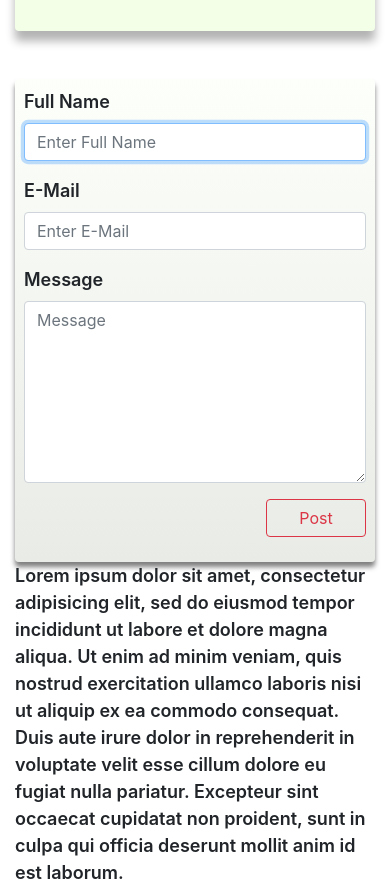
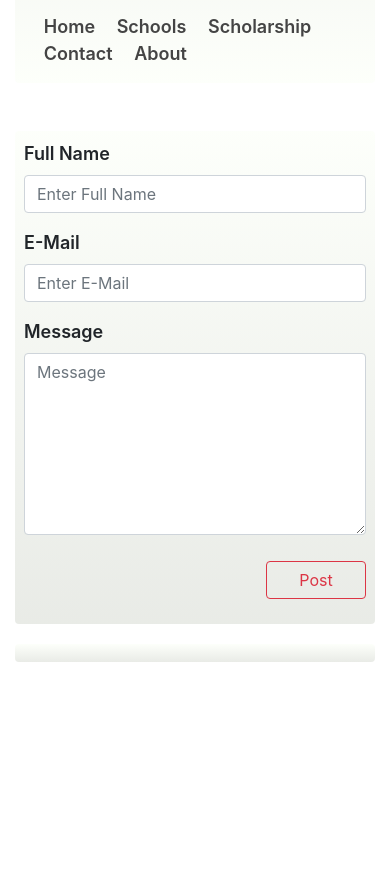
Before and after one commit to iamrizwan40/my-blog, a plain HTML site: page index.html in a window 390 px wide. Shown: the part 321-1207 px from the top of the page. After the commit the page ends 983 px from the top, so only its background shows below. Drawn offline with nearby package versions, Linux system fonts and the light colour scheme; a web font is replaced by a local one.

Commit message:
some changes

```diff
--- a/index.html
+++ b/index.html
@@ -27,34 +27,37 @@
                 <p>
                     Hey, there everone, I am Mohd Rizwan Ansari. I am a full stack web developer in Microsoft Corporation
                 </p>
+                <ul>
+                    <li class="float-left"><a href="3">Home</a></li>
+                    <li class="float-left"><a href="#">Schools</a></li>
+                    <li class="float-left"><a href="#">Scholarship</a></li>
+                    <li class="float-left"><a href="#">Contact</a></li>
+                    <li class="float-left"><a href="#">About</a></li>
+                    <p class="clearfix"></p>
+                </ul>
+
             </div>
             <form class="mt-5">
                 <div class="form-group">
                     <label for='name'>Full Name</label>
-                    <input type="text" placeholder="Enter Full Name" autofocus="true" class="form-control" id="name">
+                    <input type="text" placeholder="Enter Full Name" class="form-control" id="name">
                 </div>
 
                 <div class="form-group">
                     <label for='email'>E-Mail</label>
-                    <input type="email" placeholder="Enter E-Mail" autofocus="true" class="form-control" required="true" id="email">
+                    <input type="email" placeholder="Enter E-Mail" class="form-control" required="true" id="email">
                 </div>
                 <div class="form-group">
                     <label for='message'>Message</label>
                     <textarea cols="20" rows="7" class="form-control" placeholder="Message" id="message"></textarea>
                 </div>
 
-                <button class="btn btn-outline-danger float-right">Post</button>
+                <button class="btn btn-outline-danger float-right post">Post</button>
                 <p class="clearfix"></p>
             </form>
 
-            <div>
-                Lorem ipsum dolor sit amet, consectetur adipisicing elit, sed do eiusmod
-                tempor incididunt ut labore et dolore magna aliqua. Ut enim ad minim veniam,
-                quis nostrud exercitation ullamco laboris nisi ut aliquip ex ea commodo
-                consequat. Duis aute irure dolor in reprehenderit in voluptate velit esse
-                cillum dolore eu fugiat nulla pariatur. Excepteur sint occaecat cupidatat non
-                proident, sunt in culpa qui officia deserunt mollit anim id est laborum.
-            </div>
+            <ul class="posts">
+            </ul>
 
         </div>
 
--- a/main.js
+++ b/main.js
@@ -0,0 +1,56 @@
+let name = document.querySelector('#name');
+let email = document.querySelector('#email');
+let message = document.querySelector('#message');
+let post = document.querySelector('.post');
+
+// select ul
+let ul = document.querySelector('ul');
+// create li
+let li = document.createElement('li');
+
+// create name span and text node
+// let nameSpan = document.createElement('span');
+// let nameSpanTxtNode = document.createTextNode(name.value);
+
+// create email span and textnode
+// let emailSpan = document.createElement('span');
+// let emailSpanTxtNode = document.createTextNode(email.value);
+
+// create a message pargraph and text node
+// let p = document.createElement('p');
+// let pTextNode = document.createTextNode(message.value);
+
+// append name span text node into name span
+// nameSpan.append(nameSpanTxtNode);
+
+// append email span text node into email span
+// emailSpan.append(emailSpanTxtNode);
+
+// append p text node into name p
+// p.append(pTextNode);
+
+// create li text nodes
+// let liTxtNode_1 = document.createTextNode(name.value);
+// let liTxtNode_2 = document.createTextNode(email.value);
+// let liTxtNode_3 = document.createTextNode(message.value);
+
+// append li text nodes
+
+post.addEventListener('click', postRender);
+function postRender(e) {
+	e.preventDefault();
+
+	// create li text nodes
+	let liTxtNode_1 = document.createTextNode(name.value);
+	let liTxtNode_2 = document.createTextNode(email.value);
+	let liTxtNode_3 = document.createTextNode(message.value);
+
+	li.append(liTxtNode_1);
+	li.append(liTxtNode_2);
+	li.append(liTxtNode_3);
+	ul.append(li);
+
+	name.value = '';
+	email.value = '';
+	message.value = '';
+}
--- a/style.css
+++ b/style.css
@@ -6,18 +6,42 @@ body{
 	background-color:#fff;
 }
 .head{
-	background-color: #f4ffe8;
-	box-shadow: 0px 10px 10px rgba(0,0,0,.3);
+	background-image: linear-gradient(rgba(144, 155, 132, .2), rgba(244, 255, 232, .2));
 	padding: 1em;
+	padding-bottom: 0;
 	border-radius: 4px;
+	overflow: hidden;
 }
-form{
+
+.head ul{
+	list-style-type: none;
+	padding: 0;
+	margin:0;
+}
+.head ul li a{
+	text-decoration: none;
+	color: #444;
+	padding: .6em;
+	border-radius: 3px;
+	transition: 300ms ease-in-out;
+}
+div p.clearfix{
+	visibility: hidden;
+}
+.head ul li a:hover{
+		background-color:rgba(144, 155, 132, .1);
+		color: #000;
+		transition: 300ms ease-in-out;
+}
+form, .posts{
 	background-image: linear-gradient(rgba(244, 255, 232, .2), rgba(144, 155, 132, .2));
 	padding: 1em;
 	border-radius: 4px;
-	box-shadow: 0px 5px 5px rgba(0,0,0,.5);
 	width: 50%;
 	margin: 0 auto;
+}
+.posts{
+	margin-top: 20px;
 }
 h1{
 	font-family: sans-serif;
@@ -25,14 +49,19 @@ h1{
 
 button{
 	width: 100px;
+	margin-top: 10px;
 
 }
 
 @media(max-width:500px){
-	form{
+	form, .posts{
 		width: 100%;
 		margin: 0;
 		padding: .5em;
 	}
 
+	.posts{
+		margin-top: 20px;
+	}
+
 }
```
